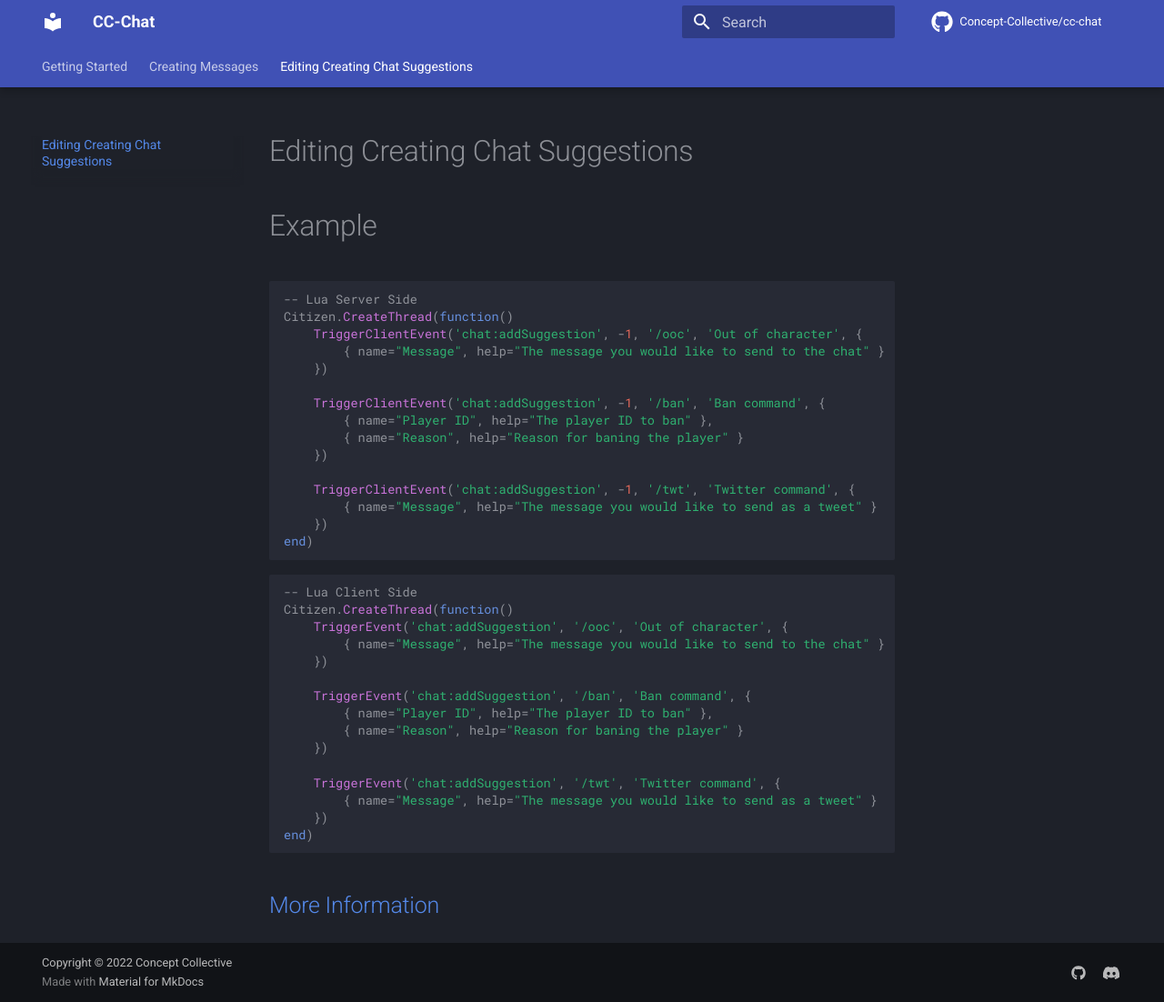
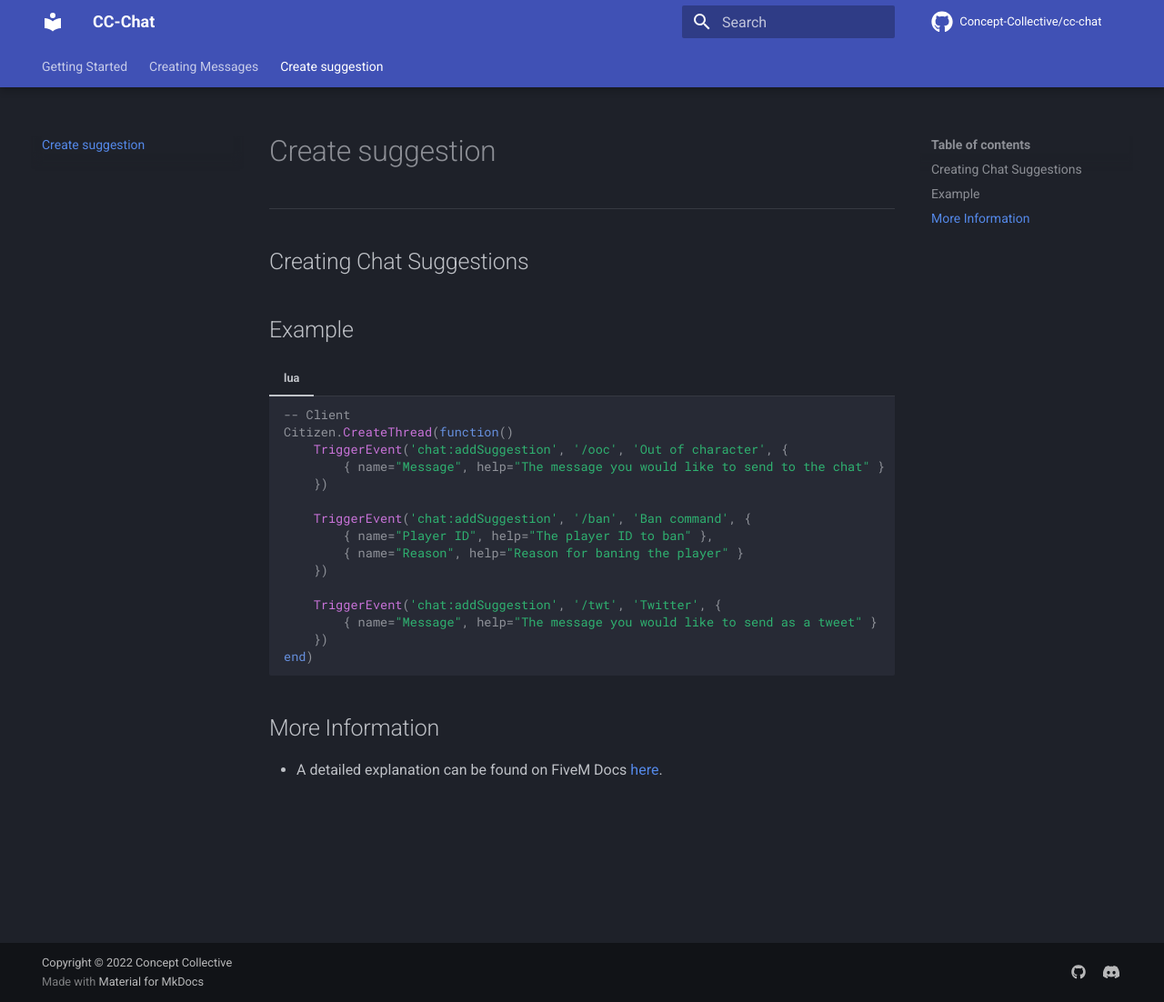
Before and after one commit to Concept-Collective/cc-chat, an MkDocs documentation site: the page built from docs/create-suggestion.md, in a window 1280 px wide and 1102 px high. Shown: the whole window at 91% size. Built offline with MkDocs 1.6.1 and Material for MkDocs 9.7.7, drawn with Linux system fonts in a browser that asks for light colours; comment, search, counter and statistics services are not loaded.

Commit message:
Update create-suggestion.md

````diff
--- a/docs/create-suggestion.md
+++ b/docs/create-suggestion.md
@@ -1,39 +1,27 @@
-# Editing Creating Chat Suggestions
-# Example
-```lua
--- Lua Server Side
-Citizen.CreateThread(function()
-	TriggerClientEvent('chat:addSuggestion', -1, '/ooc', 'Out of character', {
-		{ name="Message", help="The message you would like to send to the chat" }
-	})
+---
+Creating Chat Suggestions
+---
 
-	TriggerClientEvent('chat:addSuggestion', -1, '/ban', 'Ban command', {
-		{ name="Player ID", help="The player ID to ban" },
-		{ name="Reason", help="Reason for baning the player" }
-	})
+## Example
 
-	TriggerClientEvent('chat:addSuggestion', -1, '/twt', 'Twitter command', {
-		{ name="Message", help="The message you would like to send as a tweet" }
-	})
-end)
-```
+=== "lua"
+	```lua
+	-- Client
+	Citizen.CreateThread(function()
+		TriggerEvent('chat:addSuggestion', '/ooc', 'Out of character', {
+			{ name="Message", help="The message you would like to send to the chat" }
+		})
 
-```lua
--- Lua Client Side
-Citizen.CreateThread(function()
-	TriggerEvent('chat:addSuggestion', '/ooc', 'Out of character', {
-		{ name="Message", help="The message you would like to send to the chat" }
-	})
+		TriggerEvent('chat:addSuggestion', '/ban', 'Ban command', {
+			{ name="Player ID", help="The player ID to ban" },
+			{ name="Reason", help="Reason for baning the player" }
+		})
 
-	TriggerEvent('chat:addSuggestion', '/ban', 'Ban command', {
-		{ name="Player ID", help="The player ID to ban" },
-		{ name="Reason", help="Reason for baning the player" }
-	})
+		TriggerEvent('chat:addSuggestion', '/twt', 'Twitter', {
+			{ name="Message", help="The message you would like to send as a tweet" }
+		})
+	end)
+	```
 
-	TriggerEvent('chat:addSuggestion', '/twt', 'Twitter command', {
-		{ name="Message", help="The message you would like to send as a tweet" }
-	})
-end)
-```
-
-## [More Information](https://docs.fivem.net/docs/resources/chat/events/chat-addSuggestion/)
+## More Information
+ - A detailed explanation can be found on FiveM Docs [here](https://docs.fivem.net/docs/resources/chat/events/chat-addSuggestion/).
````
